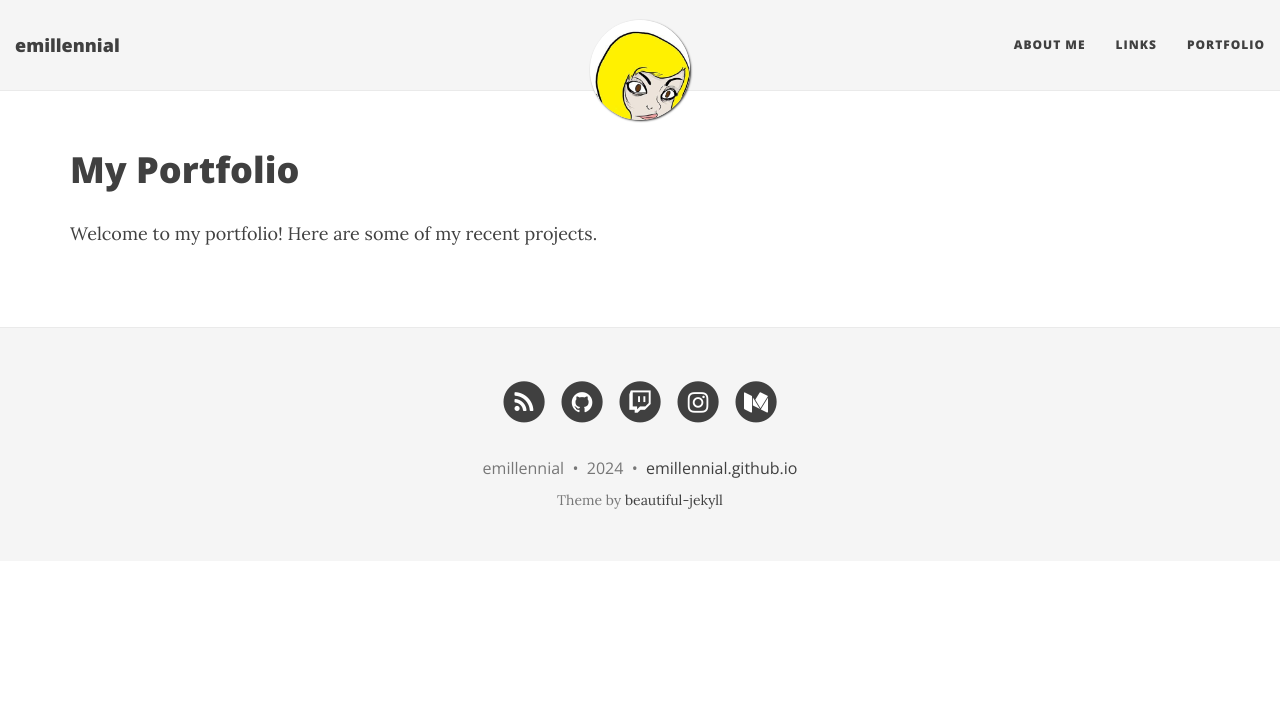
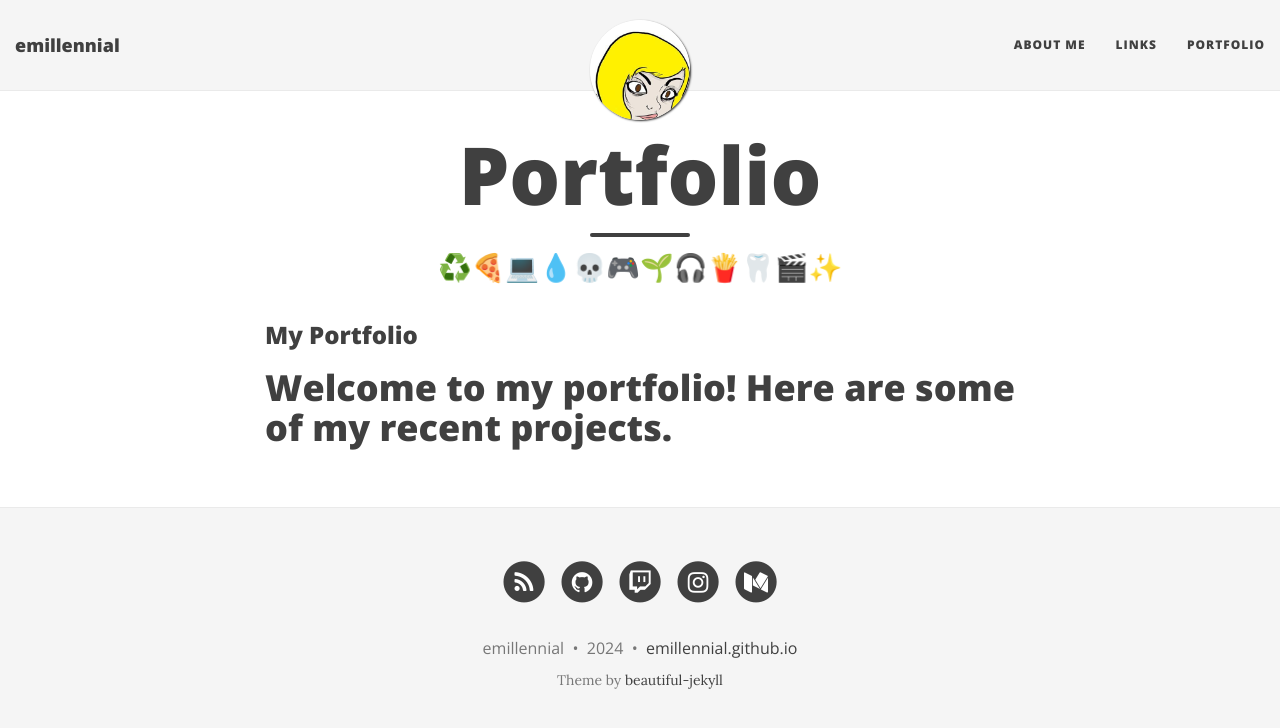
Before and after one commit to emillennial/emillennial.github.io, a Jekyll site: the page built from portfolio.md, in a window 1280 px wide. Shown: the top 728 px of the page. Built offline with Jekyll 4.4.1, drawn with Linux system fonts in a browser that asks for light colours; nearby versions of some CDN libraries; some of the changed lines change nothing that is shown.

Commit message:
Update portfolio.md

```diff
--- a/portfolio.md
+++ b/portfolio.md
@@ -1,9 +1,9 @@
 ---
-layout: default
+layout: page
 title: Portfolio
-permalink: /portfolio/
+subtitle: ♻️🍕💻💧💀🎮🌱🎧🍟🦷🎬✨
 tags: me
 ---
 
-<h1>My Portfolio</h1>
-<p>Welcome to my portfolio! Here are some of my recent projects.</p>
+### My Portfolio
+# Welcome to my portfolio! Here are some of my recent projects.
```
